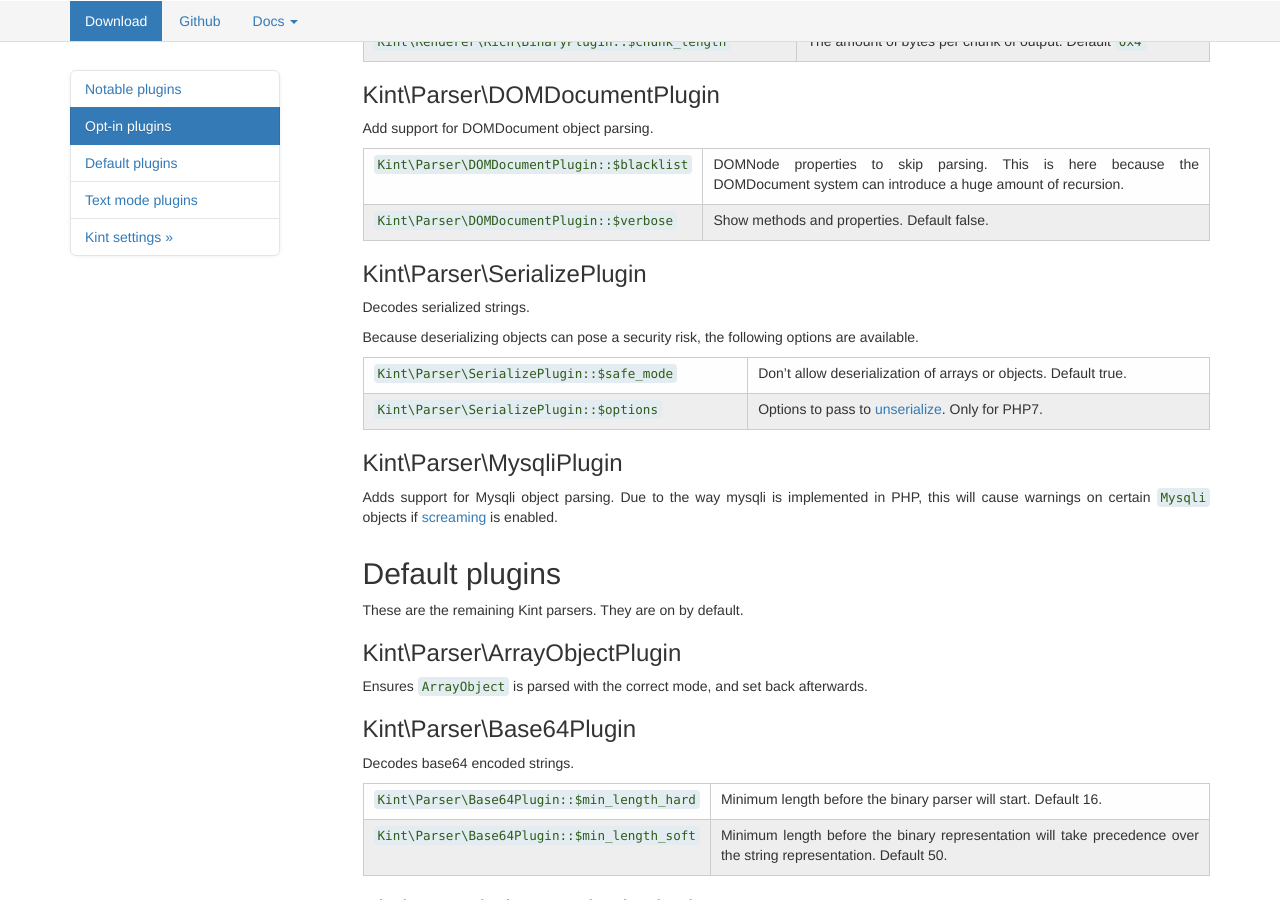
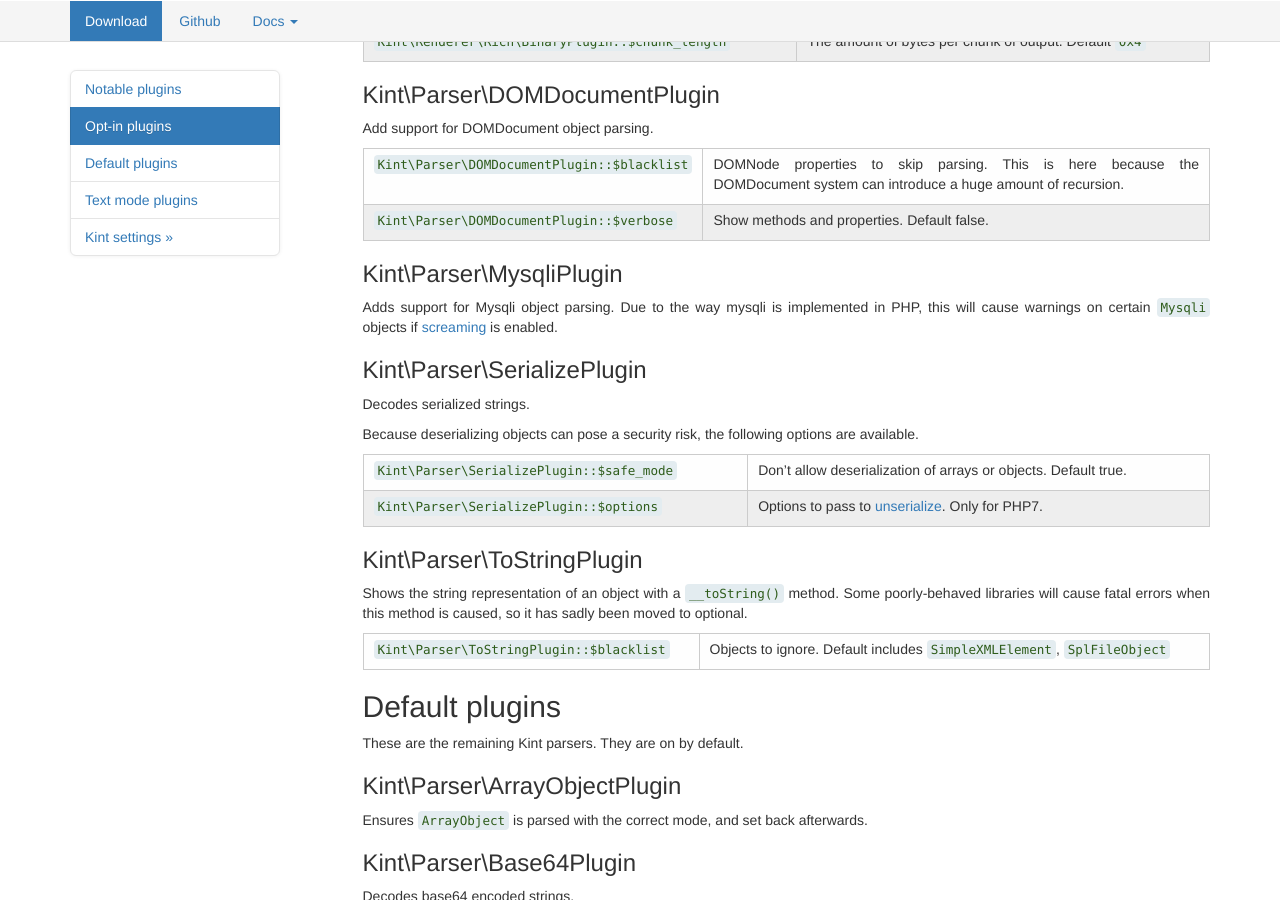
Before and after one commit to kint-php/kint, a Jekyll site: the page built from plugins.md, in a window 1280 px wide and 900 px high, scrolled down 2274 px. Built offline with Jekyll 4.4.1, drawn with Linux system fonts in a browser that asks for light colours; nearby versions of some CDN libraries; some of the changed text lies outside the part shown.

Commit message:
Mark ToStringPlugin optional

```diff
--- a/plugins.md
+++ b/plugins.md
@@ -92,6 +92,10 @@ Add support for DOMDocument object parsing.
 `Kint\Parser\DOMDocumentPlugin::$blacklist` | DOMNode properties to skip parsing. This is here because the DOMDocument system can introduce a huge amount of recursion.
 `Kint\Parser\DOMDocumentPlugin::$verbose` | Show methods and properties. Default false.
 
+### Kint\Parser\MysqliPlugin
+
+Adds support for Mysqli object parsing. Due to the way mysqli is implemented in PHP, this will cause warnings on certain `Mysqli` objects if [screaming](https://secure.php.net/book.scream) is enabled.
+
 ### Kint\Parser\SerializePlugin
 
 Decodes serialized strings.
@@ -101,9 +105,11 @@ Because deserializing objects can pose a security risk, the following options ar
 `Kint\Parser\SerializePlugin::$safe_mode` | Don't allow deserialization of arrays or objects. Default true.
 `Kint\Parser\SerializePlugin::$options` | Options to pass to <a href="http://php.net/manual/en/function.unserialize.php#refsect1-function.unserialize-parameters" target="_blank">unserialize</a>. Only for PHP7.
 
-### Kint\Parser\MysqliPlugin
+### Kint\Parser\ToStringPlugin
 
-Adds support for Mysqli object parsing. Due to the way mysqli is implemented in PHP, this will cause warnings on certain `Mysqli` objects if [screaming](https://secure.php.net/book.scream) is enabled.
+Shows the string representation of an object with a `__toString()` method. Some poorly-behaved libraries will cause fatal errors when this method is caused, so it has sadly been moved to optional.
+
+`Kint\Parser\ToStringPlugin::$blacklist` | Objects to ignore. Default includes `SimpleXMLElement`, `SplFileObject`
 
 </section>
 <section id="rest" markdown="1">
```
Also changed, not shown: other parts of plugins.md (+0 -6 lines).
